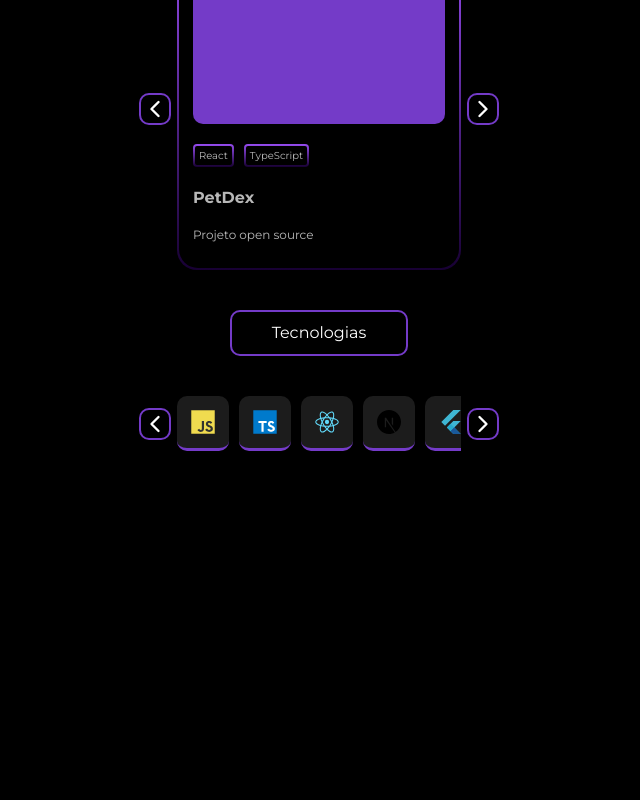
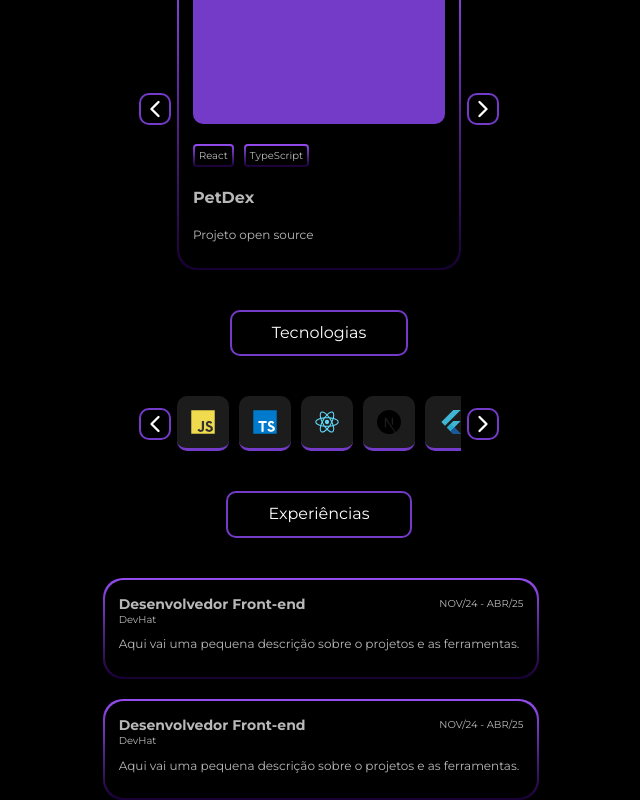
Before and after one commit to JonasGz/jonaschagasdev, a React (Vite) app: page / in a window 1280 px wide. Shown: the part 659-1459 px from the top of the page, without its empty margins (321-961 px from the left). Before the commit the page ends 1110 px from the top, so only its background shows below. Built offline with nearby package versions, Linux system fonts and the light colour scheme.

Commit message:
feat: experiences

```diff
--- a/src/App.tsx
+++ b/src/App.tsx
@@ -1,5 +1,6 @@
 import "./App.scss";
 import { About } from "./components/about/about";
+import { Experiences } from "./components/experiences/experiences";
 import { Header } from "./components/header/header";
 import { Technologies } from "./components/technologies/technologies";
 import { Works } from "./components/works/works";
@@ -19,6 +20,10 @@ function App() {
         <div className="app__section-title">Tecnologias</div>
         <Technologies />
       </section>
+      <section id="experiences" className="app__section">
+        <div className="app__section-title">Experiências</div>
+        <Experiences />
+      </section>
     </div>
   );
 }
--- /dev/null
+++ b/src/components/experiences/components/experience.scss
@@ -0,0 +1,46 @@
+.experience {
+    display: flex;
+    background: linear-gradient(0deg, #170033, #964CF0);
+    padding: 0.2rem;
+    border-radius: 2rem;
+    width: 100%;
+    min-width: 28rem;
+    color: #b8b8b8;
+
+    & > &__container {
+      background: #000;
+      border-radius: 1.9rem;
+      padding: 1.4rem;
+      width: 100%;
+    }
+
+    &__header {
+      display: flex;
+      flex-direction: column;
+    }
+
+    &__header-title {
+      display: flex;
+      align-items: center;
+      justify-content: space-between;
+      height: 0;
+      padding: 1rem 0;
+    }
+
+    &__name {
+      font-size: 1.4rem;
+    }
+
+    &__period {
+      font-size: 1rem;
+    }
+
+    &__enterprise {
+      font-size: 1rem;
+    }
+
+    &__description {
+      font-size: 1.2rem;
+    }
+
+}
--- /dev/null
+++ b/src/components/experiences/components/experience.tsx
@@ -0,0 +1,28 @@
+import './experience.scss'
+
+type ExperienceProps = {
+    name: string;
+    period: string;
+    enterprise: string;
+    description: string;
+}
+
+export const Experience = (props : ExperienceProps) => {
+
+    return(
+        <div className='experience'>
+            <div className='experience__container'>
+                <div className='experience__header'>
+                    <div className='experience__header-title'>
+                        <h4 className='experience__name'>{props.name}</h4>
+                        <span className='experience__period'>
+                        {props.period}
+                        </span>
+                    </div>
+                    <span className='experience__enterprise'>{props.enterprise}</span>
+                </div>
+                <p className='experience__description'>{props.description}</p>
+            </div>
+        </div>
+    )
+}
--- /dev/null
+++ b/src/components/experiences/experiences.scss
@@ -0,0 +1,13 @@
+.experiences {
+    display: flex;
+    align-items: center;
+
+    &__items {
+      display: flex;
+      padding: 0 1rem;
+      overflow: hidden;
+      gap: 2rem;
+      flex-direction: column;
+    }
+
+  }
--- /dev/null
+++ b/src/components/experiences/experiences.tsx
@@ -0,0 +1,14 @@
+import { Experience } from './components/experience'
+import './experiences.scss'
+
+export const Experiences = () => {
+
+    return(
+        <div className='experiences'>
+            <div className='experiences__items'>
+                <Experience name='Desenvolvedor Front-end' enterprise='DevHat' period='NOV/24 - ABR/25' description='Aqui vai uma pequena descrição sobre o projetos e as ferramentas.' />
+                <Experience name='Desenvolvedor Front-end' enterprise='DevHat' period='NOV/24 - ABR/25' description='Aqui vai uma pequena descrição sobre o projetos e as ferramentas.' />
+            </div>
+        </div>
+    )
+}
```
